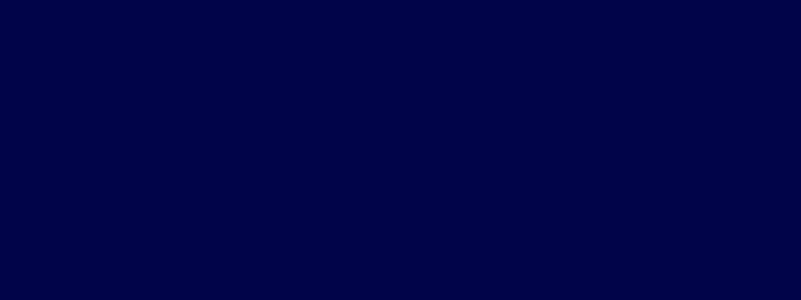
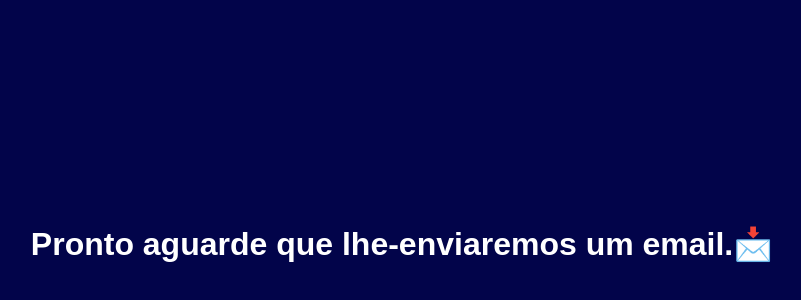
Before and after one commit to NicollasRyan/multi, a React (Create React App) app: page /finished in a window 1280 px wide. Before the commit this address had no page. Shown: the part 156-456 px from the top of the page, without its empty margins (238-1039 px from the left). Built offline with nearby package versions, Linux system fonts and the light colour scheme.

Commit message:
criando component Finished

```diff
--- a/src/App.tsx
+++ b/src/App.tsx
@@ -1,11 +1,10 @@
 import { Outlet } from "react-router-dom";
-import { Theme } from "./components/theme";
 
 function App() {
   return (
-    <Theme>
+    <>
       <Outlet />
-    </Theme>
+    </>
   );
 }
 
--- a/src/index.tsx
+++ b/src/index.tsx
@@ -10,6 +10,7 @@ import { FormStep2 } from "./pages/FormStep2";
 import { FormStep3 } from "./pages/FormStep3";
 
 import { GlobalStyle } from "./styles/global";
+import { Finished } from "./pages/Finished";
 
 const root = ReactDOM.createRoot(
   document.getElementById("root") as HTMLElement
@@ -23,6 +24,7 @@ root.render(
             <Route path="/" element={<FormStep1 />} />
             <Route path="/step2" element={<FormStep2 />} />
             <Route path="/step3" element={<FormStep3 />} />
+            <Route path="/finished" element={<Finished />} />
           </Route>
         </Routes>
         <GlobalStyle />
--- /dev/null
+++ b/src/pages/Finished/index.tsx
@@ -0,0 +1,9 @@
+import { Container } from "./styles";
+
+export function Finished() {
+  return (
+    <Container>
+      <h1>Pronto aguarde que lhe-enviaremos um email.📩</h1>
+    </Container>
+  );
+}
--- /dev/null
+++ b/src/pages/Finished/styles.ts
@@ -0,0 +1,9 @@
+import styled from "styled-components";
+
+export const Container = styled.div`
+  display: flex;
+  align-items: center;
+  justify-content: center;
+  place-items: center;
+  min-height: 100vh;
+`;
--- a/src/pages/FormStep1/index.tsx
+++ b/src/pages/FormStep1/index.tsx
@@ -1,5 +1,6 @@
 import { ChangeEvent, useEffect } from "react";
 import { useNavigate } from "react-router-dom";
+import { Theme } from "../../components/theme";
 import { useForm, FormAction } from "../../contexts/FormContext";
 
 import {
@@ -40,6 +41,7 @@ export function FormStep1() {
   };
 
   return (
+    <Theme>
       <Conatiner>
         <BoxText>
           <Step>Passo 1/3</Step>
@@ -61,5 +63,6 @@ export function FormStep1() {
 
         <Button onClick={handleNextStep}>Próximo</Button>
       </Conatiner>
+    </Theme>
   );
 }
--- a/src/pages/FormStep2/index.tsx
+++ b/src/pages/FormStep2/index.tsx
@@ -15,6 +15,7 @@ import {
   Title,
 } from "./styles";
 import { Link } from "react-router-dom";
+import { Theme } from "../../components/theme";
 
 export function FormStep2() {
   const navigate = useNavigate();
@@ -46,6 +47,7 @@ export function FormStep2() {
   };
 
   return (
+    <Theme>
       <Conatiner>
         <BoxText>
           <Step>Passo 2/3</Step>
@@ -74,5 +76,6 @@ export function FormStep2() {
         <BackButton to="/">Voltar</BackButton>
         <Button onClick={handleNextStep}>Próximo</Button>
       </Conatiner>
+    </Theme>
   );
 }
--- a/src/pages/FormStep3/index.tsx
+++ b/src/pages/FormStep3/index.tsx
@@ -1,5 +1,6 @@
 import { ChangeEvent, useEffect } from "react";
 import { useNavigate } from "react-router-dom";
+import { Theme } from "../../components/theme";
 import { useForm, FormAction } from "../../contexts/FormContext";
 
 import {
@@ -52,6 +53,7 @@ export function FormStep3() {
   };
 
   return (
+    <Theme>
       <Conatiner>
         <BoxText>
           <Step>Passo 3/3</Step>
@@ -84,5 +86,6 @@ export function FormStep3() {
         <BackButton to="/step2">Voltar</BackButton>
         <Button onClick={handleNextStep}>Pronto</Button>
       </Conatiner>
+    </Theme>
   );
 }
```
Lines whose indentation alone changed are shown as unchanged.
